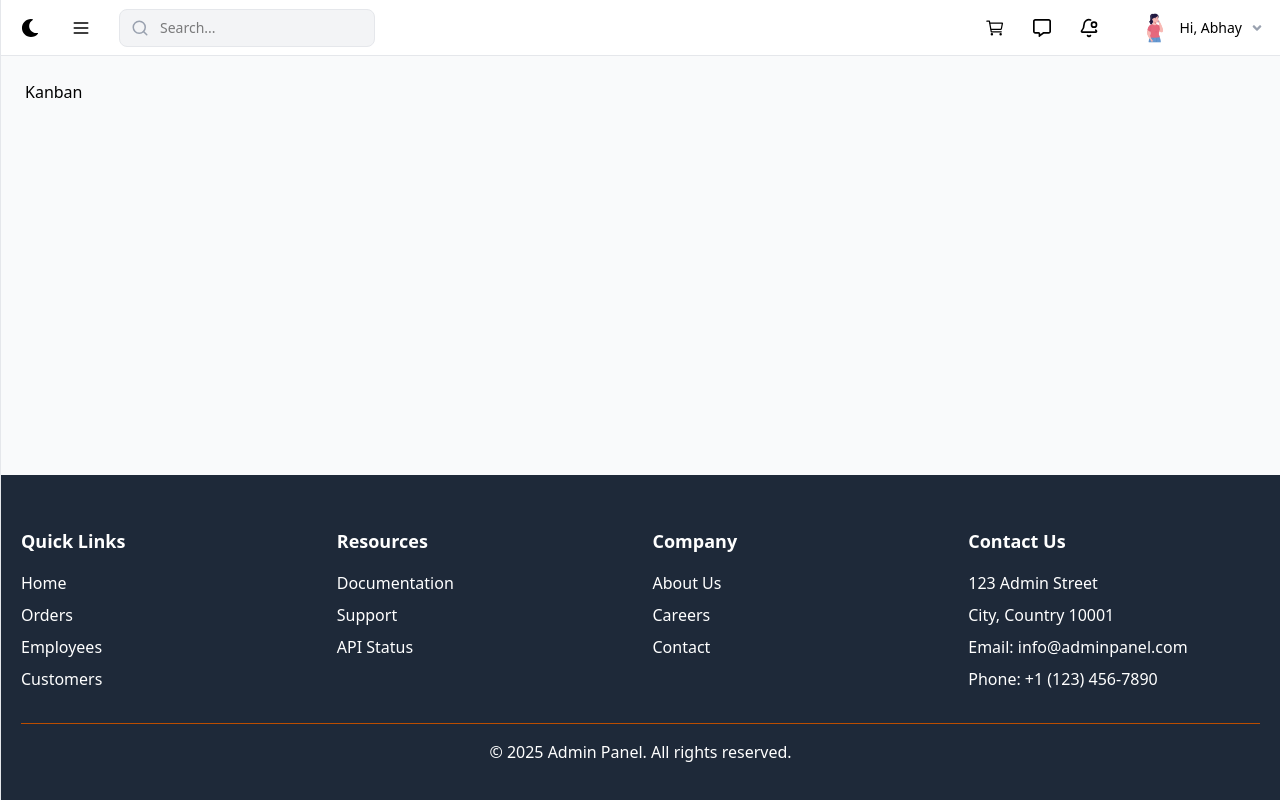
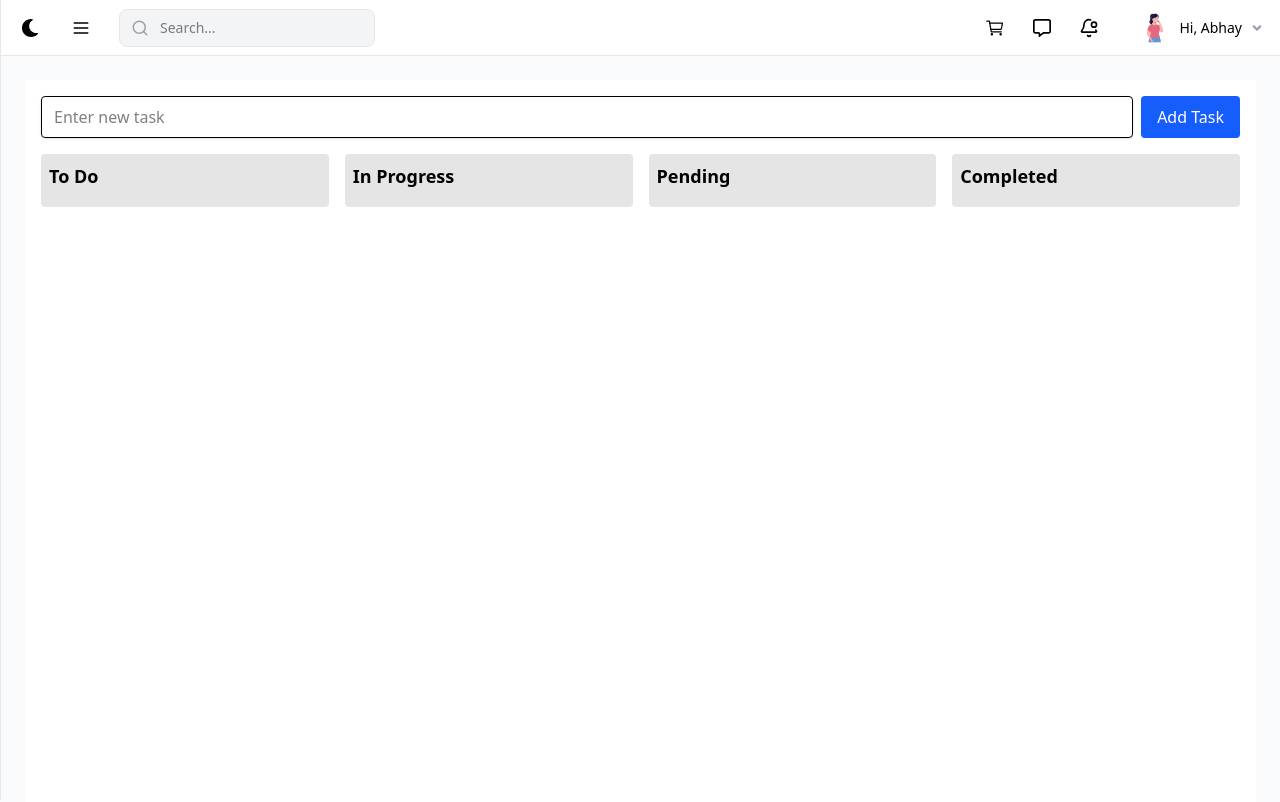
Before and after one commit to Abhay-maurya124/Admin-Panel, a React (Vite) app: page /kanban in a window 1280 px wide. Shown: the top 802 px of the page. Built offline with nearby package versions, Linux system fonts and the light colour scheme.

Commit message:
waste of time

```diff
--- a/package.json
+++ b/package.json
@@ -10,6 +10,8 @@
     "preview": "vite preview"
   },
   "dependencies": {
+    "@dnd-kit/core": "^6.3.1",
+    "@hello-pangea/dnd": "^18.0.1",
     "@lottiefiles/dotlottie-react": "^0.14.4",
     "@syncfusion/ej2-react-charts": "^30.1.40",
     "@tailwindcss/vite": "^4.1.11",
@@ -19,6 +21,7 @@
     "react": "^19.1.0",
     "react-big-calendar": "^1.19.4",
     "react-dom": "^19.1.0",
+    "react-draggable": "^4.5.0",
     "react-icons": "^5.5.0",
     "react-router-dom": "^7.7.0",
     "recharts": "^3.1.0",
--- a/src/scenes/assets/CreateApi.jsx
+++ b/src/scenes/assets/CreateApi.jsx
@@ -20,6 +20,7 @@ export const Theme = ({ children }) => {
     open
   };
 
+
   return (
     <ThemeFunc.Provider value={value}>
       {children}
--- a/src/scenes/dashbord/Graph.jsx
+++ b/src/scenes/dashbord/Graph.jsx
@@ -10,29 +10,8 @@ import {
   YAxis,
   CartesianGrid,
   Tooltip,
-  Legend,
+  Legend
 } from 'recharts';
-
-// Custom tooltip
-const CustomTooltip = ({ active, payload, label }) => {
-  if (!active || !payload || !payload.length) return null;
-  return (
-    <div style={{
-      backgroundColor: 'white',
-      padding: '12px',
-      borderRadius: '8px',
-      boxShadow: '0 2px 8px rgba(0,0,0,0.1)',
-      fontSize: '14px'
-    }}>
-      <div style={{ marginBottom: '6px', fontWeight: '600' }}>{label}</div>
-      {payload.map((item, idx) => (
-        <div key={idx} style={{ color: item.color, margin: '2px 0' }}>
-          {item.name}: <strong>{item.value.toLocaleString()}</strong>
-        </div>
-      ))}
-    </div>
-  );
-};
 const data = [
   {
     name: 'City A',
@@ -77,13 +56,33 @@ const data = [
     Others: 380,
   },
 ];
+const CustomTooltip = ({ active, payload, label }) => {
+  if (!active || !payload || payload.length === 0) return null;
+  return (
+    <div style={{
+      backgroundColor: 'white',
+      padding: '12px',
+      borderRadius: '8px',
+      boxShadow: '0 2px 8px rgba(0,0,0,0.1)',
+      fontSize: '14px'
+    }}>
+      <div style={{ fontWeight: 600, marginBottom: 6 }}>{label}</div>
+      {payload.map((item, idx) => (
+        <div key={idx} style={{ color: item.color, margin: '2px 0' }}>
+          {item.name}: <strong>{item.value.toLocaleString()}</strong>
+        </div>
+      ))}
+    </div>
+  );
+};
 const Graph = () => (
   <div className="mb-6 max-w-4xl mx-auto p-4">
     <h3 className="text-gray-400 text-xl">Composed Chart</h3>
     <h1 className="lg:text-3xl text-lg font-semibold mb-4">
       Inflation Chart of Product Sales
     </h1>
-    <div className='h-100 w-[250px]'>
+    {/* Wrapper with defined height */}
+    <div className="w-full h-64 md:h-80 lg:h-96 relative">
       <ResponsiveContainer width="100%" height="100%">
         <ComposedChart
           data={data}
@@ -98,7 +97,7 @@ const Graph = () => (
           <Tooltip content={<CustomTooltip />} />
           <Legend verticalAlign="top" align="right" height={36} />
 
-          {/* Gradient Definition for Area */}
+          {/* Gradient */}
           <defs>
             <linearGradient id="gradHamper" x1="0" y1="0" x2="0" y2="1">
               <stop offset="5%" stopColor="#8884d8" stopOpacity={0.8} />
@@ -106,7 +105,7 @@ const Graph = () => (
             </linearGradient>
           </defs>
 
-          {/* Chart Elements */}
+          {/* Chart elements */}
           <Area
             type="monotone"
             dataKey="Hamper"
--- a/src/scenes/dashbord/Hero.jsx
+++ b/src/scenes/dashbord/Hero.jsx
@@ -38,7 +38,11 @@ const Hero = () => {
 
   return (
     <div className=' sm:p-0 overflow-hidden w-full'>
-      <div className={`flex flex-col sm:flex-row justify-center items-center gap-6 shadow-xl rounded-2xl p-6 sm:p-0 sm:mx-4 md:mx-12 lg:mx-24 xl:mx-48 mb-8 m-0 ${Toggle === "light" ? "bg-white shadow-gray-200" : "bg-gray-900 shadow-gray-800 text-white"}`}>
+      <div className={`flex flex-col sm:flex-row justify-center
+        items-center gap-6 shadow-xl rounded-2xl
+         p-6 sm:p-0 sm:mx-4 md:mx-12 lg:mx-24
+         xl:mx-48 mb-8 m-0
+         ${Toggle === "light" ? "bg-white shadow-gray-200" : "bg-gray-900 shadow-gray-800 text-white"}`}>
         <div className='text-center sm:text-left sm:m-10 order-2 sm:order-1'>
           <p className='text-xl sm:text-3xl text-gray-600 dark:text-gray-300'>Earnings</p>
           <p className='text-2xl sm:text-4xl'>$64,448.78</p>
--- a/src/scenes/dashbord/Kanban.jsx
+++ b/src/scenes/dashbord/Kanban.jsx
@@ -1,8 +1,102 @@
-import React from 'react'
+// Kanban.jsx
+import React, { useContext, useState } from 'react'
+import { ThemeFunc } from '../assets/CreateApi';
+
+const columnsOrder = ['todo', 'inProgress', 'pending', 'completed']
+const columnNames = {
+  todo: 'To Do',
+  inProgress: 'In Progress',
+  pending: 'Pending',
+  completed: 'Completed'
+}
 
 const Kanban = () => {
+  const { Toggle } = useContext(ThemeFunc);
+
+  const [columns, setColumns] = useState({
+    todo: [],
+    inProgress: [],
+    pending: [],
+    completed: []
+  })
+  const [newTask, setNewTask] = useState('')
+
+  const handleAddTask = e => {
+    e.preventDefault()
+    if (!newTask.trim()) return
+    setColumns(prev => ({
+      ...prev,
+      todo: [...prev.todo, newTask.trim()]
+    }))
+    setNewTask('')
+  }
+
+  const handleDragStart = (e, item, from) => {
+    e.dataTransfer.setData('item', item)
+    e.dataTransfer.setData('from', from)
+    e.target.style.opacity ='100%'
+  }
+
+  const handleDrop = (e, to) => {
+    e.preventDefault()
+    const item = e.dataTransfer.getData('item')
+    const from = e.dataTransfer.getData('from')
+    if (from === to) return
+    setColumns(prev => {
+      const fromList = prev[from].filter(i => i !== item)
+      const toList = [...prev[to], item]
+      return {
+        ...prev,
+        [from]: fromList,
+        [to]: toList
+      }
+    })
+  }
+
+  const allowDrop = e => e.preventDefault()
+
   return (
-    <div>Kanban</div>
+    <div className={`min-h-screen  p-4 ${Toggle === "light" ? "bg-white shadow-gray-200" : "bg-gray-900 shadow-gray-800 text-white"}`}>
+      <form onSubmit={handleAddTask} className="mb-4 flex space-x-2">
+        <input
+          type="text"
+          value={newTask}
+          onChange={e => setNewTask(e.target.value)}
+          placeholder="Enter new task"
+          className="flex-1 px-3 py-2 border rounded shadow-sm focus:outline-none"
+        />
+        <button
+          type="submit"
+          className="bg-blue-600 text-white px-4 py-2 rounded hover:bg-blue-700"
+        >
+          Add Task
+        </button>
+      </form>
+
+      <div className="grid grid-cols-1 sm:grid-cols-2 lg:grid-cols-4 gap-4">
+        {columnsOrder.map(col => (
+          <div
+            key={col}
+            className={`${Toggle === "light" ? " shadow-2xs bg-neutral-200 shadow-gray-200" : "bg-gray-700 shadow-gray-800 text-white"}
+              rounded p-2`}
+            onDragOver={allowDrop}
+            onDrop={e => handleDrop(e, col)}
+          >
+            <h2 className="font-bold text-lg mb-2">{columnNames[col]}</h2>
+            {columns[col].map(item => (
+              <div
+                key={item}
+                draggable
+                onDragStart={e => handleDragStart(e, item, col)}
+                className={` ${Toggle === "light" ? " shadow-2xs bg-neutral-200 shadow-gray-200" : "bg-gray-700 shadow-gray-800 text-white"} mb-2 p-3 rounded shadow cursor-move`}
+              >
+                {item}
+              </div>
+            ))}
+          </div>
+        ))}
+      </div>
+    </div>
   )
 }
 
--- a/src/scenes/dashbord/Order.jsx
+++ b/src/scenes/dashbord/Order.jsx
@@ -1,4 +1,5 @@
-import React, { useState } from 'react';
+import React, { useContext, useState } from 'react';
+import { ThemeFunc } from '../assets/CreateApi';
 
 const fakeOrder = (count) => {
   const items = ['t-shirt', 'jeans', 'shirt', 'trouser', 'mountains', 'river'];
@@ -55,6 +56,7 @@ const Order = () => {
     if (status === 'on-way') return 'font-bold';
     return 'text-black';
   };
+  const { Toggle } = useContext(ThemeFunc);
 
   return (
     <div className="p-4 md:p-6">
@@ -70,14 +72,14 @@ const Order = () => {
       </div>
 
       {/* Table Container with Horizontal Scroll */}
-      <div className="overflow-x-auto min-h-screen w-67 lg:full">
+      <div className="overflow-x-auto min-h-screen sm:min-w-full w-64 font-bold text-xl">
         <table className="w-full border-collapse">
           <thead>
-            <tr className="bg-gray-100">
+            <tr className={`  ${Toggle === "light" ? "bg-white shadow-gray-200" : "bg-gray-600 shadow-gray-200 text-white"}`}>
               {Header[0].head.map((col) => (
                 <th
                   key={col.key}
-                  className="p-2 text-left border-b border-gray-300 text-sm md:text-base"
+                  className="p-2 text-left border-b border-gray-300 text-sm md:text-xl"
                 >
                   {col.label}
                 </th>
@@ -89,10 +91,11 @@ const Order = () => {
               pagedData.map((row) => (
                 <tr
                   key={row.id}
-                  className={`border-b border-gray-200 hover:bg-gray-100 ${getRowClass(row.status)}`}
+                  className={`border-b border-gray-200 hover:bg-gray-400
+                    ${getRowClass(row.status)}`}
                 >
                   {Header[0].head.map((column) => (
-                    <td key={column.key} className="p-2 text-sm md:text-base">
+                    <td key={column.key} className="p-2 text-sm md:text-lg">
                       {column.key === 'image' ? (
                         <img
                           src={row[column.key]}
```
Also changed, not shown: src/scenes/dashbord/Customers.jsx (+19 -16 lines), 1 other file (tests, documents, lock files or other folders).
